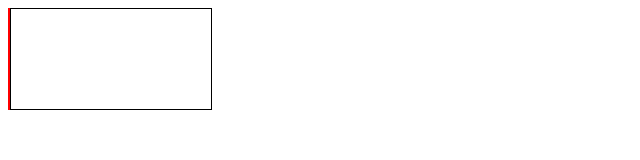
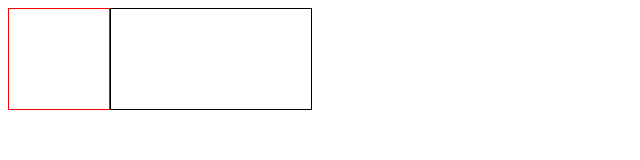
Before and after one commit to babyzone2004/babyzone2004.github.com, a plain HTML site: page test.html in a window 1280 px wide. Shown: the whole page, without its empty margins (0-640 px from the left). Drawn offline with Linux system fonts and the light colour scheme.

Commit message:
Update test.html

```diff
--- a/test.html
+++ b/test.html
@@ -4,7 +4,7 @@
 <meta charset="utf-8">
 <title></title>
 <style type="text/css">
-  .fl{ border: 1px solid red;  height: 100px; float: left;  }
+  .fl{ border: 1px solid red;  height: 100px; float: left; width:100px;  }
   .box1{ border: 1px solid black; height: 100px; width: 200px; float:left; }
 </style>
 </head>
```
